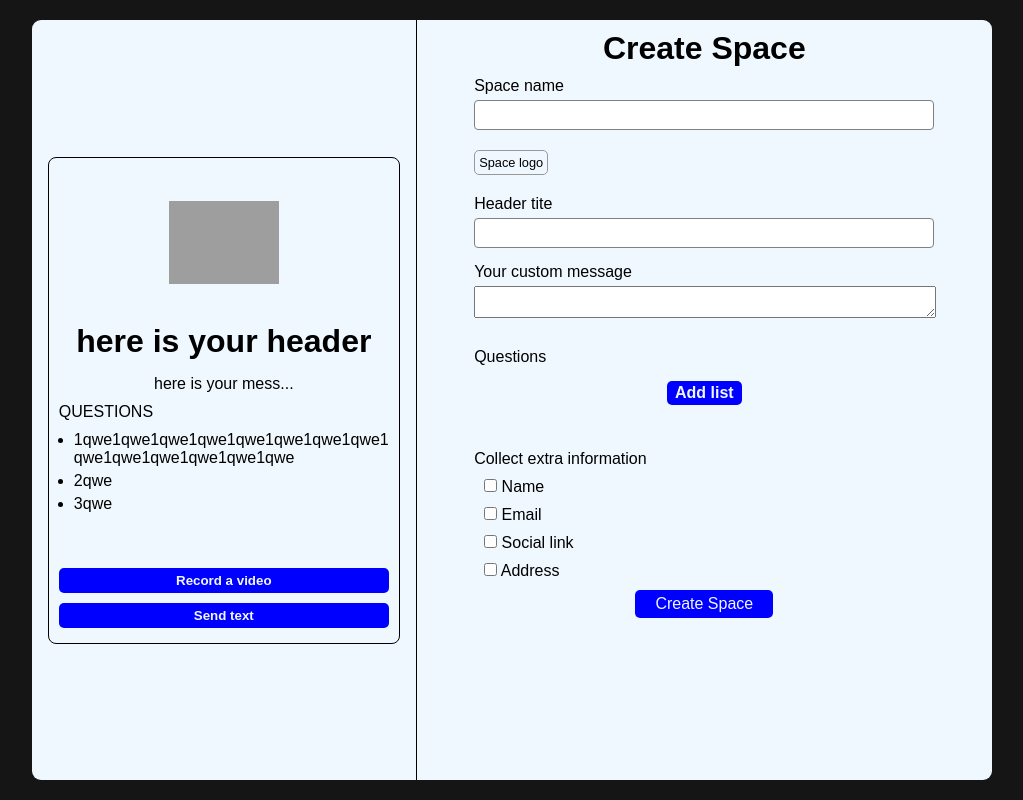
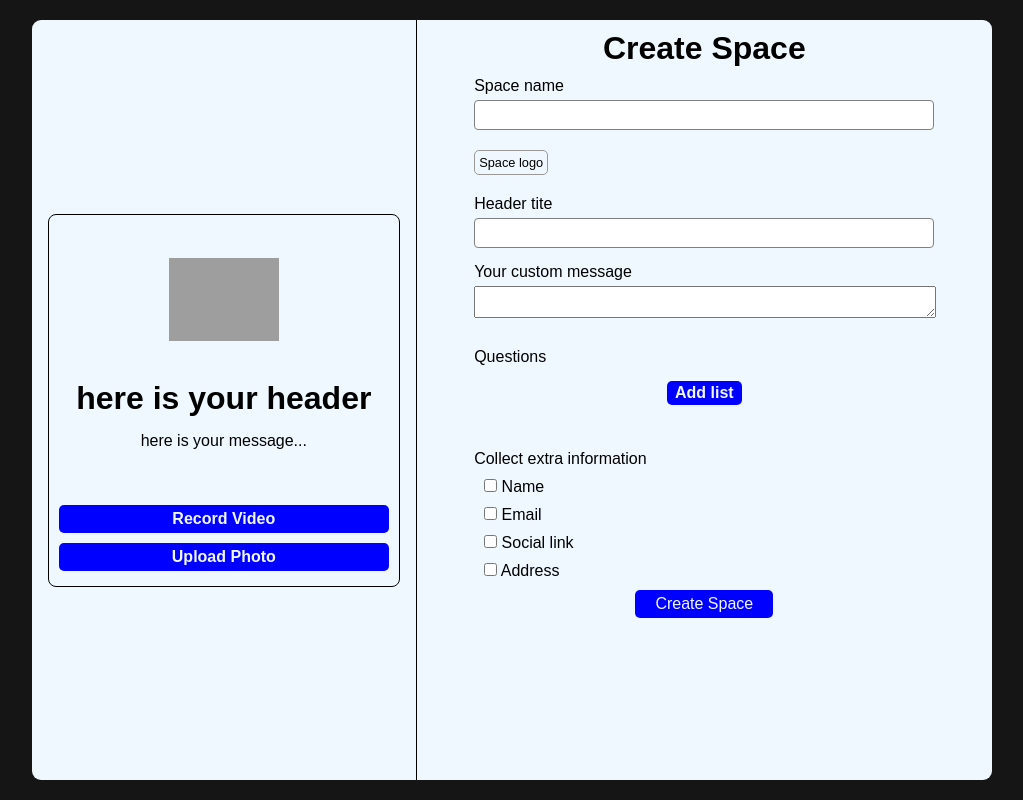
Before and after one commit to Samarth369/rev, a React (Vite) app in the folder client/: page /createrev in a window 1280 px wide. Shown: the whole page, without its empty margins (128-1151 px from the left). Built offline with nearby package versions, Linux system fonts and the light colour scheme; grey boxes are pictures that could not be loaded; a web font is replaced by a local one.

Commit message:
updated frontend

```diff
--- a/client/index.html
+++ b/client/index.html
@@ -2,7 +2,6 @@
 <html lang="en">
   <head>
     <meta charset="UTF-8" />
-    <link rel="icon" type="image/svg+xml" href="/vite.svg" />
     <meta name="viewport" content="width=device-width, initial-scale=1.0" />
     <title>Rev</title>
     <link rel="preconnect" href="https://fonts.googleapis.com">
--- a/client/src/Createrev.jsx
+++ b/client/src/Createrev.jsx
@@ -2,6 +2,16 @@ import { useState } from "react";
 import "../style/createrev.css";
 
 export default function Createrev() {
+
+    const [ header , setheader ] = useState("")
+    const [ mess , setmess ] = useState('')
+
+    // Ques
+    const [ name , setname ] = useState(false)
+    const [ email , setemail ] = useState(false)
+    const [ link , setlink ] = useState(false)
+    const [ address , setaddress ] = useState(false)
+
     const [lists, setlists] = useState([]);
 
     return (
@@ -19,25 +29,62 @@ export default function Createrev() {
                             </div>
 
                             <div className="header-block">
-                                <h1 className="header">here is your header</h1>
+                                <h1 className="header">{header == "" ? "here is your header" : header}</h1>
                             </div>
 
-                            <div className="mess-block">here is your mess...</div>
+                            <div className="mess-block">{mess == '' ? "here is your message..." : mess}</div>
 
                             <div className="ques">
-                                QUESTIONS
+                                {lists.length != 0 && 'QUESTIONS'}
                                 <ul className="ulist">
-                                    <li>
-                                        1qwe1qwe1qwe1qwe1qwe1qwe1qwe1qwe1qwe1qwe1qwe1qwe1qwe1qwe
-                                    </li>
-                                    <li>2qwe</li>
-                                    <li>3qwe</li>
+                                    {lists.map(x => <li>{x}</li>)}
                                 </ul>
                             </div>
 
+                            {name &&
+                            <div className="optio">
+                                <div className="optio-in">
+                                    Name <input type="text" />
+                                </div>
+                            </div>}
+
+
+                            {email &&
+                            <div className="optio">
+                                <div className="optio-in">
+                                    Email <input type="text" />
+                                </div>
+                            </div>}
+
+
+                            {link &&
+                            <div className="optio">
+                                <div className="optio-in">
+                                    Social link <input type="text" />
+                                </div>
+                            </div>}
+
+
+                            {address &&
+                            <div className="optio">
+                                <div className="optio-in">
+                                    Address <input type="text" />
+                                </div>
+                            </div>}
+
+
                             <div className="rev-btn">
-                                <button type="button">Record a video</button>
-                                <button type="button">Send text</button>
+
+                                <label htmlFor="videorev">
+                                    <div>Record Video</div>
+                                </label>
+                                    <input type="file" name="videorev" id="videorev" />
+
+                                <label htmlFor="photorev">
+                                    <div>Upload Photo</div>
+                                </label>
+                                    <input type="file" name="photorev" id="photorev" />
+
                             </div>
                         </div>
                     </div>
@@ -71,7 +118,9 @@ export default function Createrev() {
                         <div className="headertitle">
                             <div className="headertitle-in">
                                 Header tite
-                                <input type="text" />
+                                <input type="text" onChange={(e) => {
+                                    setheader(e.target.value);
+                                }}/>
                             </div>
                         </div>
 
@@ -79,7 +128,9 @@ export default function Createrev() {
                         <div className="cmess">
                             <div className="cmess-in">
                                 Your custom message
-                                <textarea name="custommessage" id="custommessage"></textarea>
+                                <textarea name="custommessage" id="custommessage" onChange={(e) => {
+                                    setmess(e.target.value);
+                                }}></textarea>
                             </div>
                         </div>
 
@@ -138,10 +189,22 @@ export default function Createrev() {
                             <div className="cinfo-in">
                                 Collect extra information
                                 <div className="chose">
-                                    <div className="chose1  opti"><input type="checkbox" /> Name </div>
-                                    <div className="chose2  opti"><input type="checkbox" /> Email </div>
-                                    <div className="chose3  opti"><input type="checkbox" /> Social link </div>
-                                    <div className="chose4  opti"><input type="checkbox" /> Address </div>
+                                    <div className="chose1  opti"><input type="checkbox" onChange={(e) => {
+                                        setname(e.target.checked);
+                                    }}/> Name </div>
+
+                                    <div className="chose2  opti"><input type="checkbox" onChange={(e) => {
+                                        setemail(e.target.checked);
+                                    }}/> Email </div>
+
+                                    <div className="chose3  opti"><input type="checkbox" onChange={(e) => {
+                                        setlink(e.target.checked);
+                                    }}/> Social link </div>
+
+                                    <div className="chose4  opti"><input type="checkbox" onChange={(e) => {
+                                        setaddress(e.target.checked);
+                                    }}/> Address </div>
+
                                 </div>
                             </div>
                         </div>
--- a/client/style/createrev.css
+++ b/client/style/createrev.css
@@ -44,6 +44,7 @@
     display: flex;
     justify-content: center;
     align-items: center;
+    overflow-wrap: anywhere;
 }
 
 .mess-block {
@@ -69,14 +70,16 @@
     flex-direction: column;
 }
 
-.rev-btn button {
+.rev-btn div {
+    padding: 5px 10px;
+    margin: 5px 0px;
+    background-color: blue;
     color: aliceblue;
-    background-color: blue;
-    font-weight: 700;
-    margin: 5px 0px;
-    padding: 5px;
-    border: none;
+    font: 1em sans-serif;
+    font-weight: 600;
     border-radius: 5px;
+    display: flex;
+    justify-content: center;
 }
 
 .costom {
@@ -254,3 +257,33 @@
     font: 1em sans-serif;
     color: aliceblue;
 }
+
+.optio {
+    width: 100%;
+    display: flex;
+    justify-content: center;
+}
+
+.optio-in {
+    width: 80%;
+    margin: 10px;
+    display: flex;
+    flex-direction: column;
+}
+
+.optio-in input {
+    padding: 5px;
+    border: 1px solid gainsboro;
+    border-radius: 4px;
+    font: 1em sans-serif;
+    outline: none;
+    margin: 3px 0px 0px 0px;
+}
+
+#videorev {
+    display: none;
+}
+
+#photorev {
+    display: none;
+}
```
